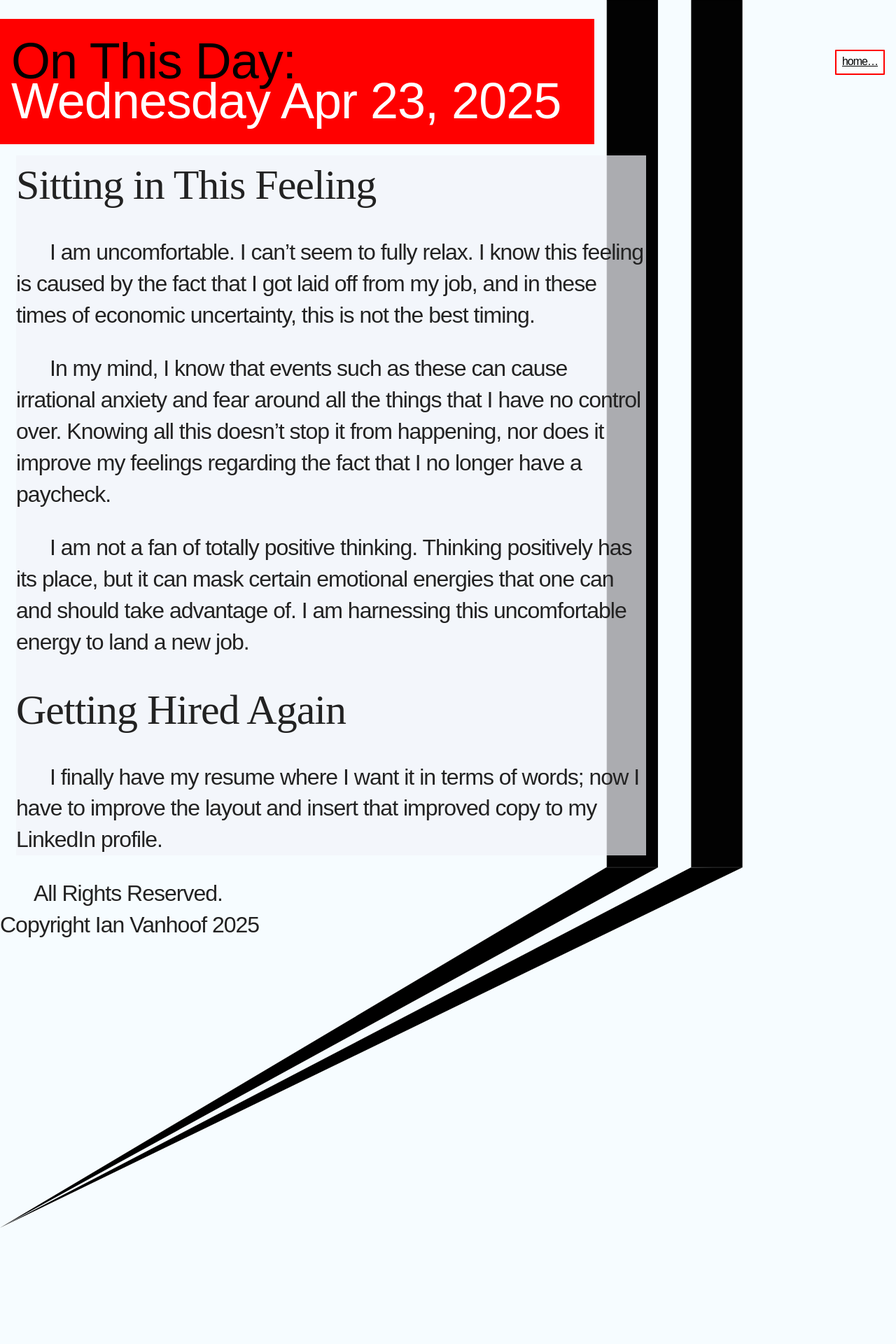
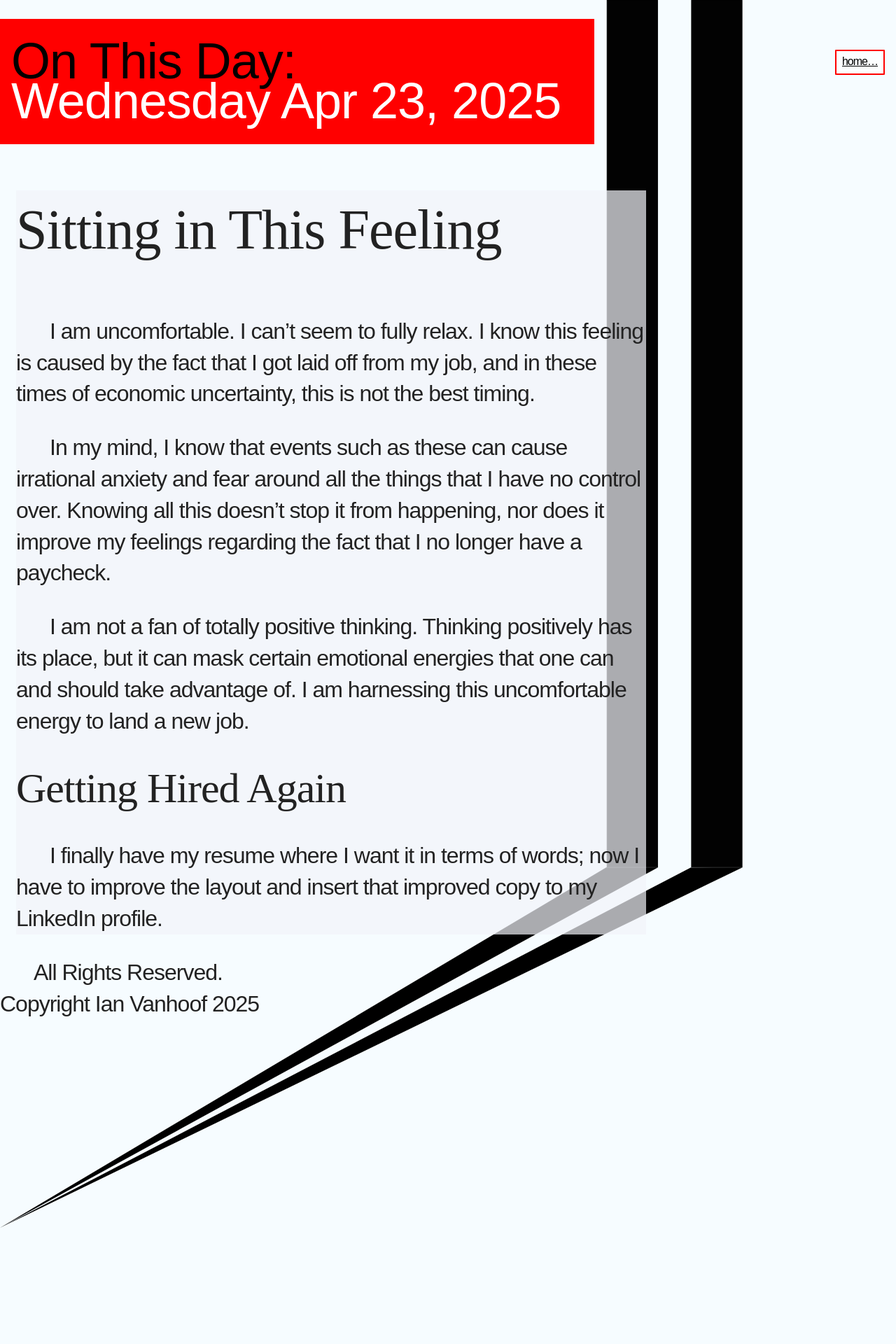
Before and after one commit to ianvanhoof/ianvanhoof.github.io, a Jekyll site: the page built from _posts/2025-4-23-harnessing_energies.md, in a window 1280 px wide. Shown: the top 1920 px of the page at 70% size. Built offline with Jekyll 4.4.1, drawn with Linux system fonts in a browser that asks for light colours.

```diff
--- a/_posts/2025-4-23-harnessing_energies.md
+++ b/_posts/2025-4-23-harnessing_energies.md
@@ -3,7 +3,7 @@ title: Sitting in this Feeling
 layout: post
 ---
 
-## Sitting in This Feeling
+# Sitting in This Feeling
 
 I am uncomfortable. I can't seem to fully relax. I know this feeling is caused by the fact that I got laid off from my job, and in these times of economic uncertainty, this is not the best timing.
 
```
